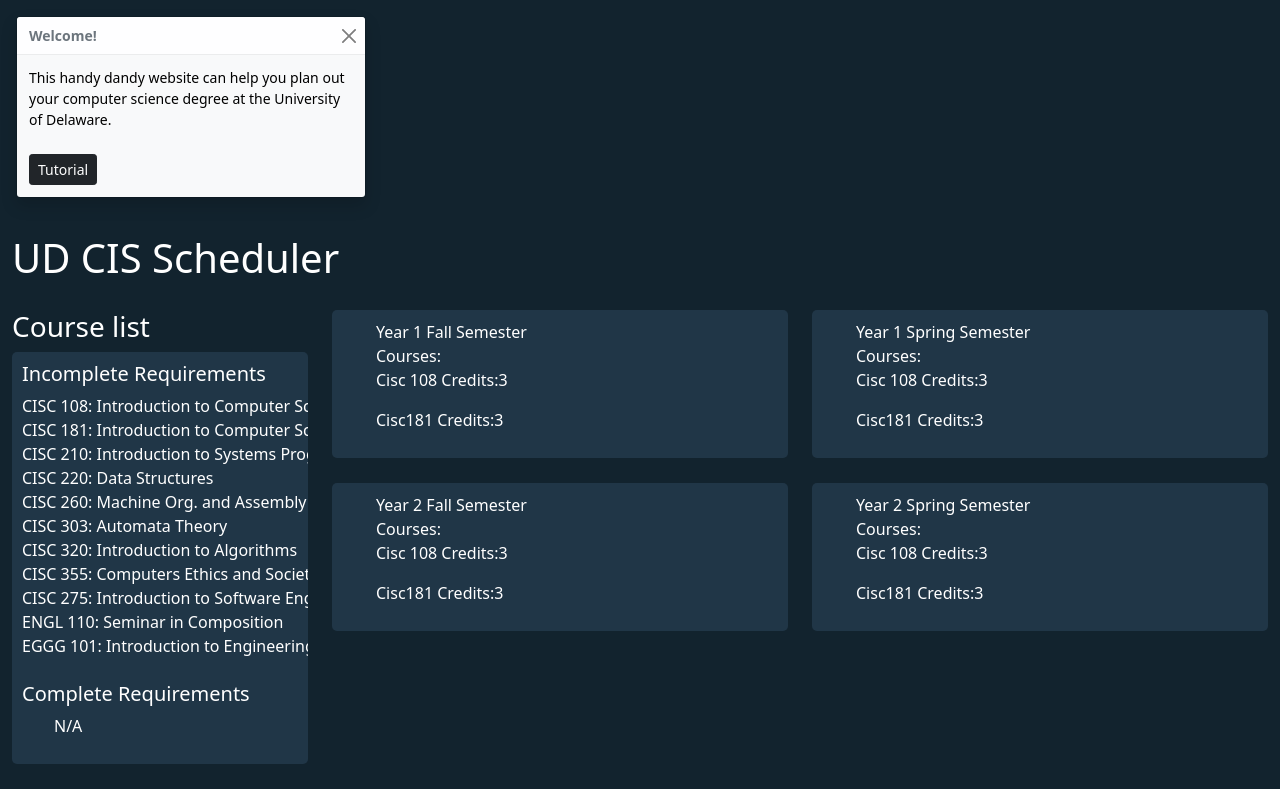
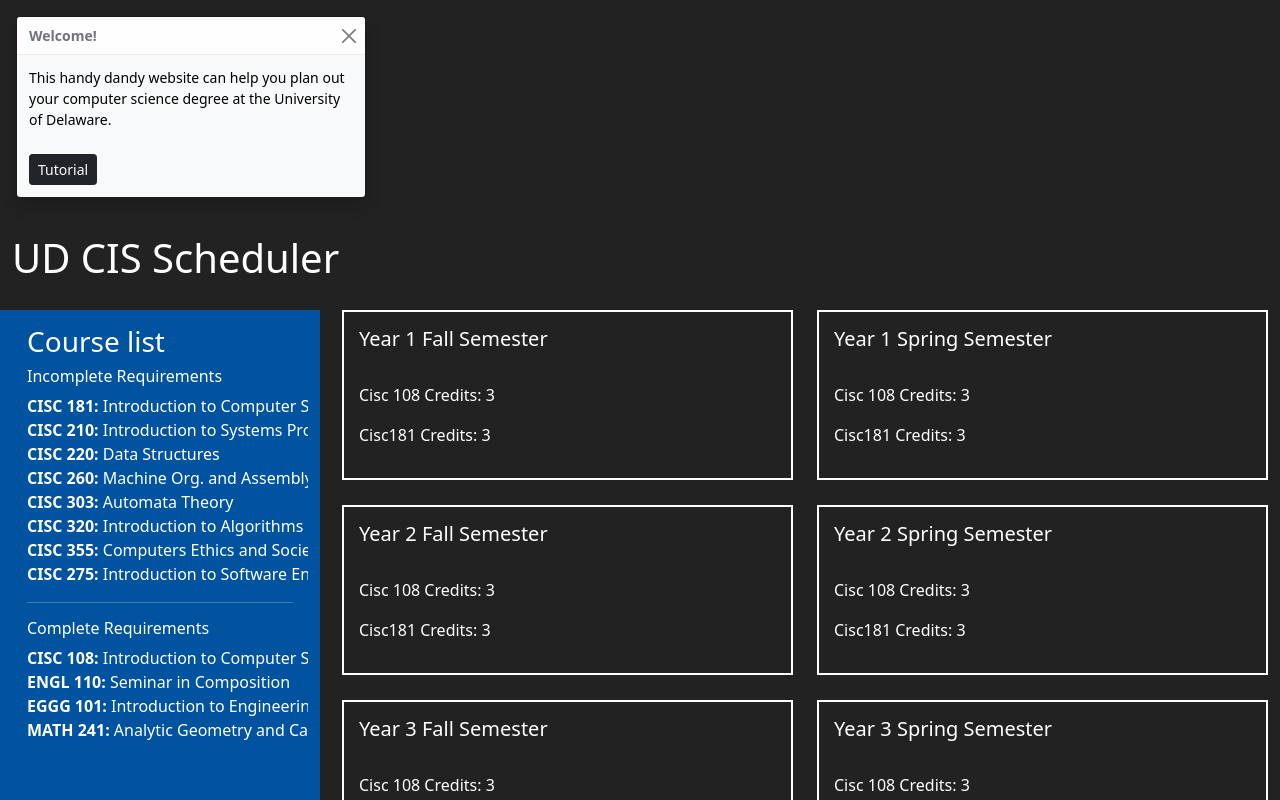
Before and after one commit to mnawar27/ud-cis-scheduler-team-7, a React (Create React App) app: page / in a window 1280 px wide. Shown: the top 800 px of the page. Built offline with nearby package versions, Linux system fonts and the light colour scheme.

Commit message:
style updates

```diff
--- a/src/App.css
+++ b/src/App.css
@@ -1,5 +1,5 @@
 .App {
-  background-color: #12232E;
+  background-color: #212221;
   color: white;
 }
 
@@ -13,6 +13,11 @@
   font-size: calc(10px + 2vmin);
   color: white;
 }
-.row{
-  display:flex;
+.row {
+  display: flex;
 }
+
+.col-3 {
+  background-color: #00539F;
+  margin-right: 10px;
+}
--- a/src/App.tsx
+++ b/src/App.tsx
@@ -34,16 +34,19 @@
                 </div>
                 <div className="row">
                     <div className="col-3">
-                        <h3>Course list</h3>
                         <Menu />
                     </div>
                     <div className="col">
                         <Semester year={1} season={"Fall"} courses={courses} />
                         <Semester year={2} season={"Fall"} courses={courses} />
+                        <Semester year={3} season={"Fall"} courses={courses} />
+                        <Semester year={4} season={"Fall"} courses={courses} />
                     </div>
                     <div className="col">
                         <Semester year={1} season={"Spring"} courses={courses} />
                         <Semester year={2} season={"Spring"} courses={courses} />
+                        <Semester year={3} season={"Spring"} courses={courses} />
+                        <Semester year={4} season={"Spring"} courses={courses} />
                     </div>
                 </div>
             </div>
--- a/src/Components/Menu.css
+++ b/src/Components/Menu.css
@@ -1,13 +1,10 @@
 .menu {
-    background-color: #203647;
-    border-radius: 5px;
     scroll-behavior: smooth;
-    padding: 10px;
-    margin-bottom: 25px;
+    padding: 15px;
     overflow-x: scroll;
     overflow-y: scroll;
     white-space: nowrap;
-    max-height: 500px;
+    height: auto;
 }
 
 ul {
--- a/src/Components/Menu.tsx
+++ b/src/Components/Menu.tsx
@@ -3,24 +3,25 @@
 export function Menu(): JSX.Element{
     return(
         <div className="menu">
-            <h5>Incomplete Requirements</h5>
+            <h3>Course list</h3>
+            <h6>Incomplete Requirements</h6>
             <ul className="nav navbar-nav">
-                <li>CISC 108: Introduction to Computer Science I</li>
-                <li>CISC 181: Introduction to Computer Science II</li>
-                <li>CISC 210: Introduction to Systems Programming</li>
-                <li>CISC 220: Data Structures</li>
-                <li>CISC 260: Machine Org. and Assembly Language</li>
-                <li>CISC 303: Automata Theory</li>
-                <li>CISC 320: Introduction to Algorithms</li>
-                <li>CISC 355: Computers Ethics and Society</li>
-                <li>CISC 275: Introduction to Software Engineering</li>
-                <li>ENGL 110: Seminar in Composition</li>
-                <li>EGGG 101: Introduction to Engineering</li>
+                <li><strong>CISC 181:</strong> Introduction to Computer Science II</li>
+                <li><strong>CISC 210:</strong> Introduction to Systems Programming</li>
+                <li><strong>CISC 220:</strong> Data Structures</li>
+                <li><strong>CISC 260:</strong> Machine Org. and Assembly Language</li>
+                <li><strong>CISC 303:</strong> Automata Theory</li>
+                <li><strong>CISC 320:</strong> Introduction to Algorithms</li>
+                <li><strong>CISC 355:</strong> Computers Ethics and Society</li>
+                <li><strong>CISC 275:</strong> Introduction to Software Engineering</li>
             </ul>
-            <br/>
-            <h5>Complete Requirements</h5>
-            <ul>
-                <li>N/A</li>
+            <hr/>
+            <h6>Complete Requirements</h6>
+            <ul className="nav navbar-nav">
+                <li><strong>CISC 108:</strong> Introduction to Computer Science I</li>
+                <li><strong>ENGL 110:</strong> Seminar in Composition</li>
+                <li><strong>EGGG 101:</strong> Introduction to Engineering</li>
+                <li><strong>MATH 241:</strong> Analytic Geometry and Calculus A</li>
             </ul>
         </div>
     );
--- a/src/Components/Semester.css
+++ b/src/Components/Semester.css
@@ -1,9 +1,9 @@
 .semester{
-    background-color: #203647;
-    -moz-border-radius: 5px;
-    border-radius: 5px;
+    border-style: solid;
+    border-width: 2px;
+    border-color: white;
     color: #ffff;
     margin-bottom: 25px;
-    padding: 10px 14px 10px 44px;
-    position:relative;
+    padding: 15px;
+    position: relative;
 }
--- a/src/Components/Semester.tsx
+++ b/src/Components/Semester.tsx
@@ -1,12 +1,12 @@
 import React from "react";
 import Course from "../Interfaces/Course";
-export function Semester(props:{year :number,season:string,courses:Course[]}): JSX.Element{
+
+export function Semester(props:{year: number, season: string, courses: Course[]}): JSX.Element{
     return <div className={"semester"}>
-        <div>Year {props.year} {props.season} Semester </div>
-        <div>Courses:
-        </div>
-        <p>{props.courses[0].name}    Credits:{props.courses[0].credits}</p>
-        <p>{props.courses[1].name}    Credits:{props.courses[1].credits}</p>
+        <div><h5>Year {props.year} {props.season} Semester </h5></div>
+        <br/>
+        <p>{props.courses[0].name}    Credits: {props.courses[0].credits}</p>
+        <p>{props.courses[1].name}    Credits: {props.courses[1].credits}</p>
     </div>
     ;
 }
--- a/src/Interfaces/Course.tsx
+++ b/src/Interfaces/Course.tsx
@@ -1,6 +1,6 @@
 interface Course{
-    name:string;
-    credits:number;
-    prereq?:Course;
+    name: string;
+    credits: number;
+    prereq?: Course;
 }
 export default Course;
```
